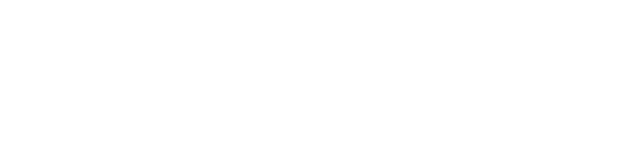
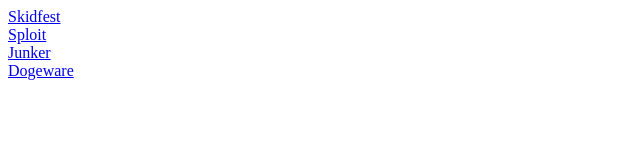
Before and after one commit to xdasna/userscripts, a plain HTML site: page bookmarks.html in a window 1280 px wide. Shown: the whole page, without its empty margins (0-640 px from the left). Drawn offline with Linux system fonts and the light colour scheme.

Commit message:
Add files via upload

```diff
--- a/bookmarks.html
+++ b/bookmarks.html
@@ -2,24 +2,25 @@
 <html>
 	<head>
 		<meta charset='utf8' />
+		<style>
+.userscripts {
+	display: flex;
+	flex-direction: column;
+}
+		</style>
 	</head>
 	<body>
+		<div class='userscripts'>
+			<a href='https://y9x.github.io/userscripts/skidfest.user.js'>Skidfest</a>
+			<a href='https://y9x.github.io/userscripts/sploit.user.js'>Sploit</a>
+			<a href='https://y9x.github.io/userscripts/junker.user.js'>Junker</a>
+			<a href='https://y9x.github.io/userscripts/dogeware.user.js'>Dogeware</a>
+		</div>
 		<script>
-var add_ele = (node_name, parent, attributes = {}) => {
-	if(node_name == 'text')return parent.appendChild(Object.assign(document.createTextNode(''), attributes));
+var add_ele = (node_name, parent, attributes = {}) =>  Object.assign(parent.appendChild(document.createElement(node_name)), attributes);;
 
-	if(attributes.style != null && typeof attributes.style == 'object')attributes.style = this.css(attributes.style);
+for(let node of document.querySelectorAll('.userscripts > a'))node.href = `javascript:if(!(['browserfps.com','krunker.io'].some(h=>location.hostname==h||location.hostname.endsWith('.'+h))))alert('Run this bookmarklet on Krunker');else{var r=new XMLHttpRequest();r.open('GET',${JSON.stringify(node.href)},false);r.send();var t=location.href,w=window.open(t),i=w.setInterval(_=>w.location.href.startsWith(t)&&(w.clearInterval(i),w.eval(r.responseText),location.href='about:blank'))}`;
 
-	return Object.assign(parent.appendChild(document.createElement(node_name)), attributes);
-};
-
-var scripts = {
-	Sploit: 'https://y9x.github.io/userscripts/sploit.user.js',
-};
-
-for(let script in scripts)add_ele('a', document.body, {
-	href: `javascript:var r=new XMLHttpRequest();r.open('GET',${JSON.stringify(script)},false);r.send();var t=location.href,w=window.open(t),i=w.setInterval(_=>w.location.href==t&&(w.clearInterval(i),w.eval(r.responseText),location.href='about:blank'))`,
-});
 		</script>
 	</body>
 </html>
```
